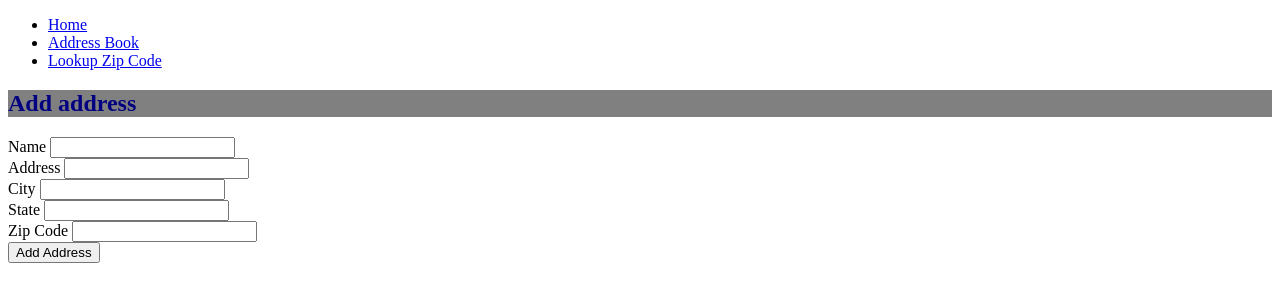
After one commit to lfinney/address-book, a Flask app: page /new-address in a window 1280 px wide. The commit adds this page. Shown: the top 302 px of the page. Run offline with Flask 2, Linux system fonts and the light colour scheme; some libraries are stand-ins or nearby versions.

Commit message:
User can add an address to their address book

```diff
--- a/main.py
+++ b/main.py
@@ -1,9 +1,31 @@
 from flask import Flask, request, render_template, flash, redirect, url_for, session, logging
-from data import Addresses
+from wtforms import Form, StringField, validators
 
 app = Flask(__name__)
 
-Addresses = Addresses()
+Addresses = [
+    {
+        'name': 'Gizmo',
+        'address': '1234 Corgi Ct.',
+        'city': 'Denver',
+        'state': 'CO',
+        'zip_code': '80123',
+    },
+    {
+        'name': 'Rusty',
+        'address': '5678 Dog Dr.',
+        'city': 'Golden',
+        'state': 'CO',
+        'zip_code': '80401',
+    },
+    {
+        'name': 'Jeff',
+        'address': '91011 Bark Pl.',
+        'city': 'Englewood',
+        'state': 'CO',
+        'zip_code': '80110',
+    },
+]
 
 @app.route('/')
 def index():
@@ -17,5 +39,30 @@ def addresses():
 def address(id):
     return render_template('address.html', id=id)
 
+class NewAddress(Form):
+    name = StringField(u'Name', validators=[validators.Length(min=1, max=50)])
+    address  = StringField(u'Address', validators=[validators.input_required()])
+    city  = StringField(u'City', validators=[validators.input_required()])
+    state  = StringField(u'State', validators=[validators.Length(min=2, max=2)])
+    zip_code  = StringField(u'Zip Code', validators=[validators.input_required()])
+
+@app.route('/new-address', methods=['GET', 'POST'])
+def new_address():
+    form = NewAddress(request.form)
+    if request.method == 'POST' and form.validate():
+        name = form.name.data
+        address = form.address.data
+        city = form.city.data
+        state = form.state.data
+        zip_code = form.zip_code.data
+        Addresses.append({
+            "name": name.encode("utf-8"),
+            "address": address.encode("utf-8"),
+            "city": city.encode("utf-8"),
+            "state": state.encode("utf-8"),
+            "zip_code": zip_code.encode("utf-8")})
+        print Addresses
+    return render_template('new-address.html', form=form)
+
 if __name__ == '__main__':
     app.run(debug=True)
--- a/templates/address.html
+++ b/templates/address.html
@@ -1,7 +1,7 @@
 {% extends 'layout.html' %}
 
 {% block body %}
-  <div class='address'>
+  <div class="address">
     {{ id }}
   </div>
 {% endblock %}
--- a/templates/addresses.html
+++ b/templates/addresses.html
@@ -11,7 +11,7 @@
             {{ address.address }}
             {{ address.city }}
             {{ address.state }}
-            {{ address.zip }}
+            {{ address.zip_code }}
           </a>
         </li>
       {% endfor %}
--- /dev/null
+++ b/templates/includes/_formhelpers.html
@@ -0,0 +1,9 @@
+{% macro render_field(field) %}
+  {{ field.label }}
+  {{ field(**kwargs)|safe}}
+  {% if field.errors %}
+    {% for error in field.errors %}
+      <span class="input-error">{{ error }}</span>
+    {% endfor %}
+  {% endif %}
+{% endmacro %}
--- a/templates/layout.html
+++ b/templates/layout.html
@@ -6,7 +6,7 @@
     <title>Address Book</title>
   </head>
   <body>
-    {% include 'nav.html' %}
+    {% include 'includes/_nav.html' %}
     <div class="container">
       {% block body %}{% endblock %}
     </div>
--- /dev/null
+++ b/templates/new-address.html
@@ -0,0 +1,26 @@
+{% extends 'layout.html' %}
+
+{% block body %}
+  <div class="address-book">
+    <h2 class="heading">Add address</h2>
+    {% from "includes/_formhelpers.html" import render_field %}
+    <form method="POST" action="">
+      <div class="form-field">
+        {{render_field(form.name, class_="form-input")}}
+      </div>
+      <div class="form-field">
+        {{render_field(form.address, class_="form-input")}}
+      </div>
+      <div class="form-field">
+        {{render_field(form.city, class_="form-input")}}
+      </div>
+      <div class="form-field">
+        {{render_field(form.state, class_="form-input")}}
+      </div>
+      <div class="form-field">
+        {{render_field(form.zip_code, class_="form-input")}}
+      </div>
+      <button class="submit">Add Address</button>
+    </form>
+  </div>
+{% endblock %}
```
Also changed, not shown: data.py (deleted, +0 -28 lines), templates/includes/_nav.html (renamed from templates/nav.html).
